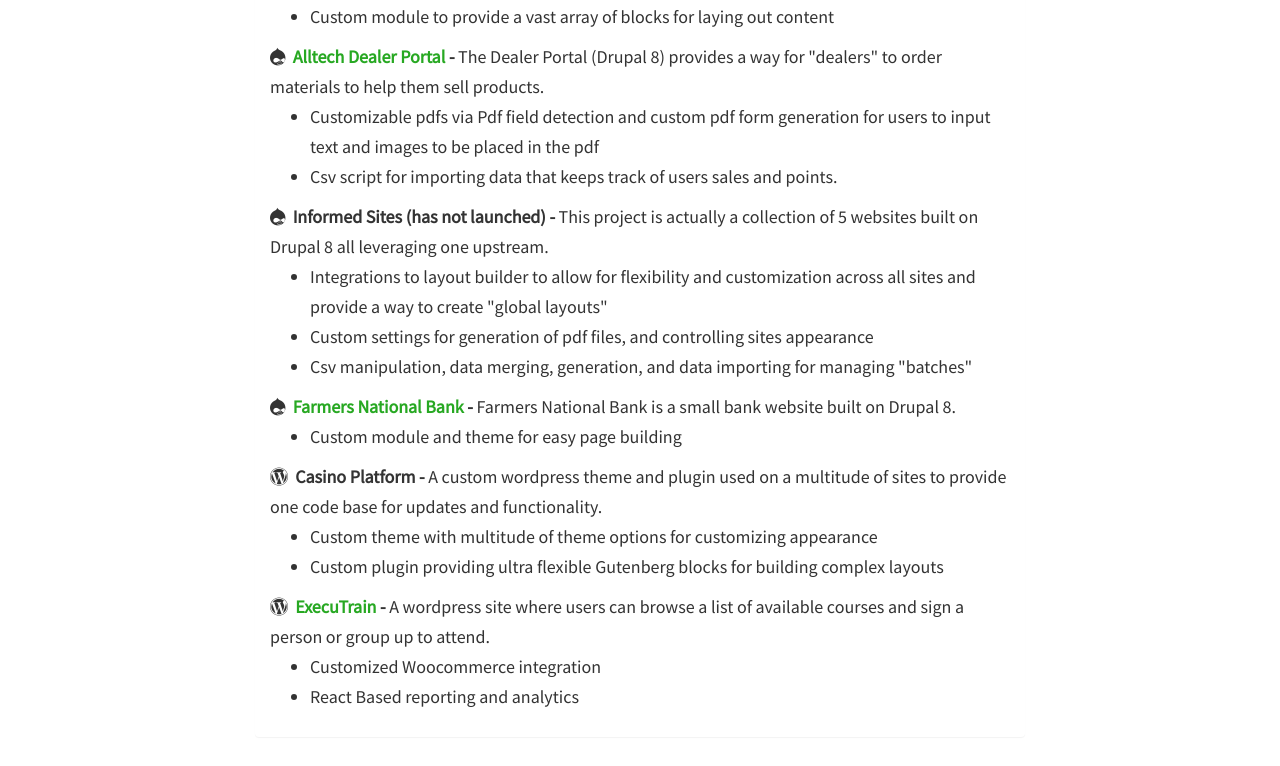
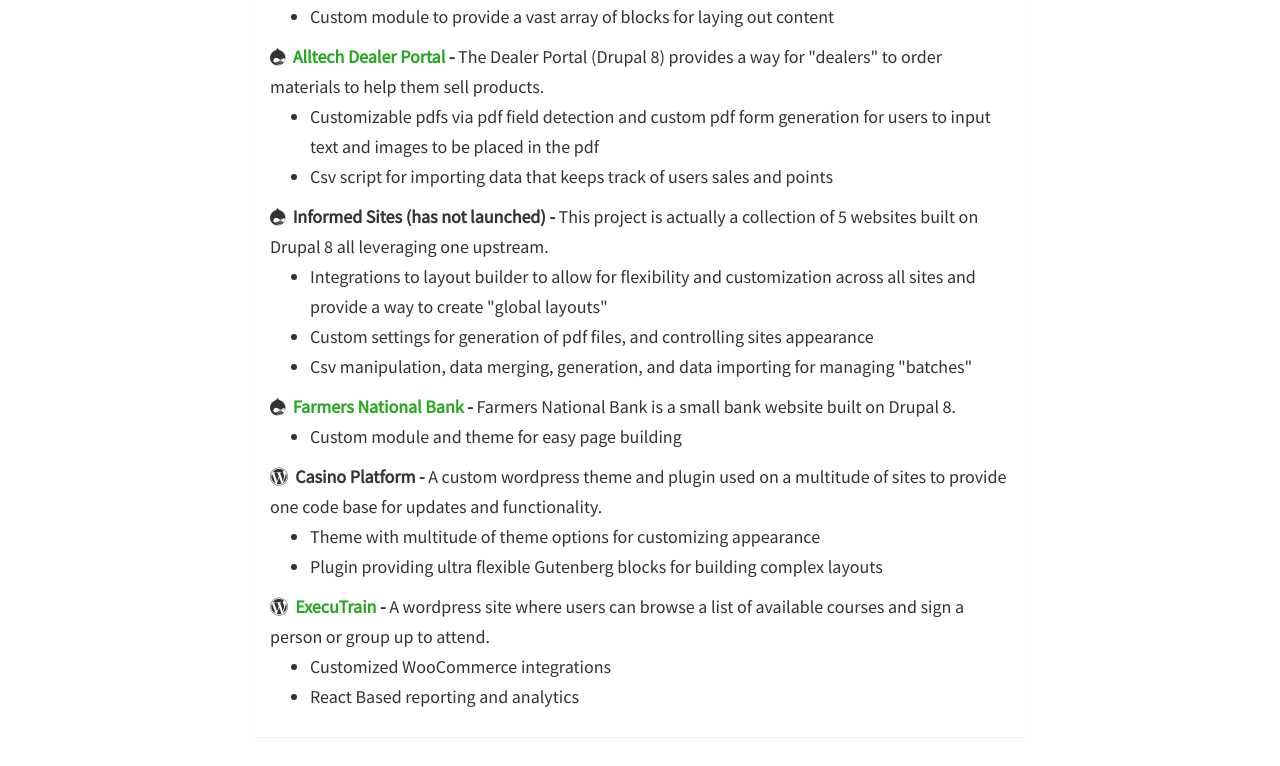
Before and after one commit to Brayn7/brayn7.github.io, a Jekyll site: the page built from projects.html, in a window 1280 px wide. Shown: the part 399-1165 px from the top of the page. Built offline with Jekyll 4.4.1, drawn with Linux system fonts in a browser that asks for light colours; nearby versions of some CDN libraries.

Commit message:
more text modifications

```diff
--- a/_includes/projects.html
+++ b/_includes/projects.html
@@ -25,8 +25,8 @@
 					<i class="fa fa-drupal"></i>&nbsp;&nbsp;<strong><a target="_blank" href="https://dealers.alltech.com/">Alltech Dealer Portal</a> - </strong>
 					The Dealer Portal (Drupal 8) provides a way for "dealers" to order materials to help them sell products.
 					<ul>
-						<li>Customizable pdfs via Pdf field detection and custom pdf form generation for users to input text and images to be placed in the pdf</li>
-						<li>Csv script for importing data that keeps track of users sales and points.</li>
+						<li>Customizable pdfs via pdf field detection and custom pdf form generation for users to input text and images to be placed in the pdf</li>
+						<li>Csv script for importing data that keeps track of users sales and points</li>
 					</ul>
 				</h5>
 				<h5>
@@ -49,15 +49,15 @@
 					<i class="fa fa-wordpress"></i>&nbsp;&nbsp;<strong>Casino Platform  - </strong>
 					A custom wordpress theme and plugin used on a multitude of sites to provide one code base for updates and functionality.
 					<ul>
-						<li>Custom theme with multitude of theme options for customizing appearance</li>
-						<li>Custom plugin providing ultra flexible Gutenberg blocks for building complex layouts</li>
+						<li>Theme with multitude of theme options for customizing appearance</li>
+						<li>Plugin providing ultra flexible Gutenberg blocks for building complex layouts</li>
 					</ul>
 				</h5>
 				<h5>
 					<i class="fa fa-wordpress"></i>&nbsp;&nbsp;<strong><a target="_blank" href="https://www.executrain.com/">ExecuTrain</a> - </strong>
 					A wordpress site where users can browse a list of available courses and sign a person or group up to attend.
 					<ul>
-						<li>Customized Woocommerce integration</li>
+						<li>Customized WooCommerce integrations</li>
 						<li>React Based reporting and analytics</li>
 					</ul>
 				</h5>
```
